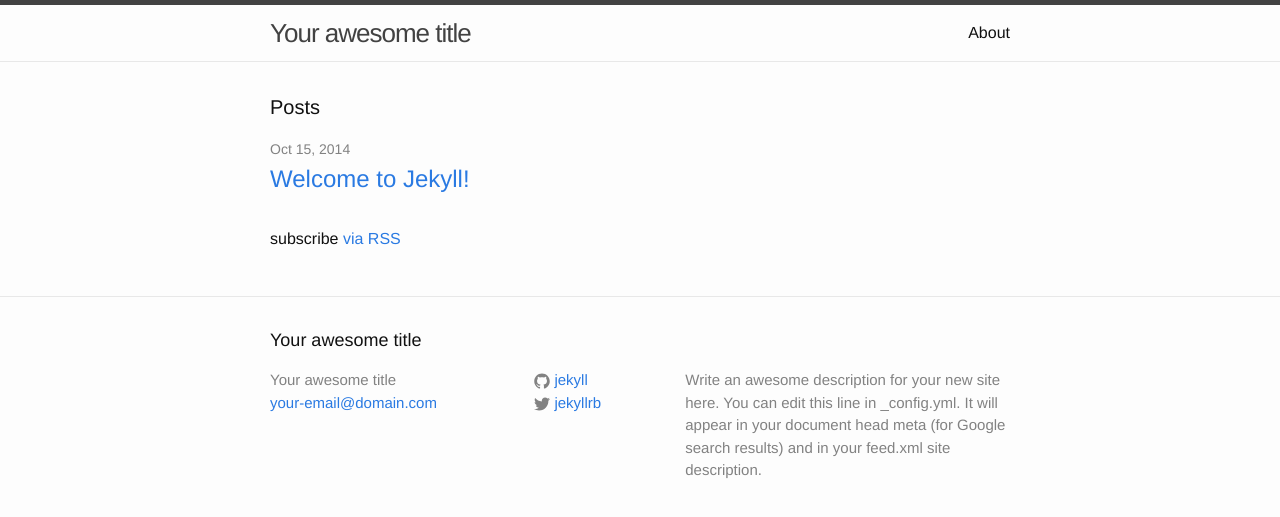
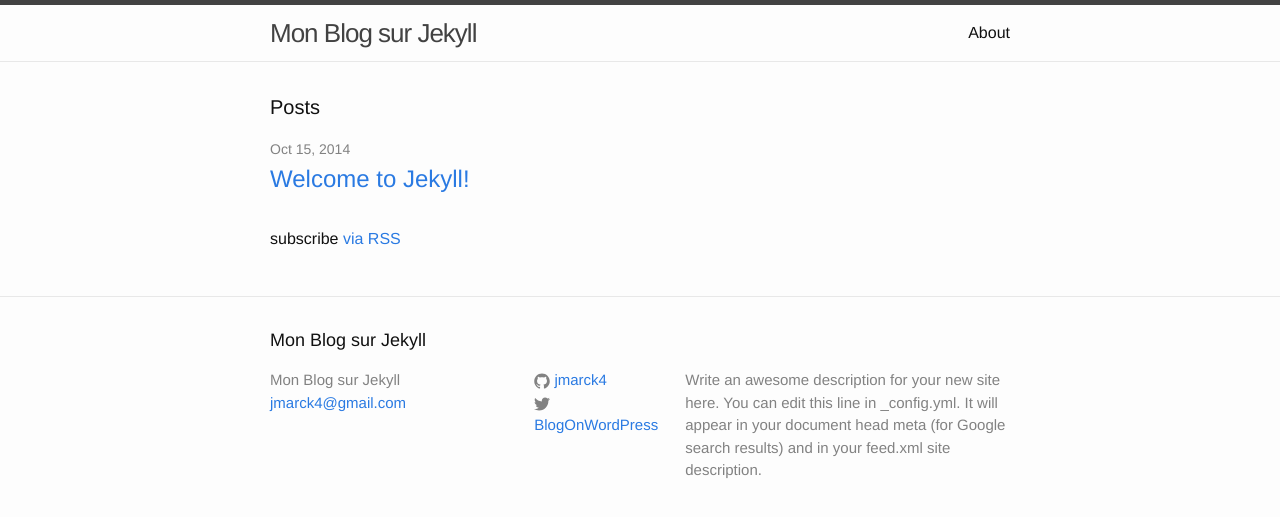
Before and after one commit to projetjekyll/jmarck4.github.io, a Jekyll site: the page built from index.html, in a window 1280 px wide. Shown: the top 517 px of the page. Built offline with Jekyll 4.4.1, drawn with Linux system fonts in a browser that asks for light colours.

Commit message:
Update _config.yml

```diff
--- a/_config.yml
+++ b/_config.yml
@@ -1,15 +1,14 @@
 # Site settings
-title: Your awesome title
-email: your-email@domain.com
+title: Mon Blog sur Jekyll
+email: jmarck4@gmail.com
 description: > # this means to ignore newlines until "baseurl:"
   Write an awesome description for your new site here. You can edit this
   line in _config.yml. It will appear in your document head meta (for
   Google search results) and in your feed.xml site description.
 baseurl: "" # the subpath of your site, e.g. /blog/
-url: "http://yourdomain.com" # the base hostname & protocol for your site
-twitter_username: jekyllrb
-github_username:  jekyll
+url: "jmarck4.github.io" # the base hostname & protocol for your site
+twitter_username: BlogOnWordPress
+github_username:  jmarck4
 
 # Build settings
 markdown: kramdown
-highlighter: rouge
```
